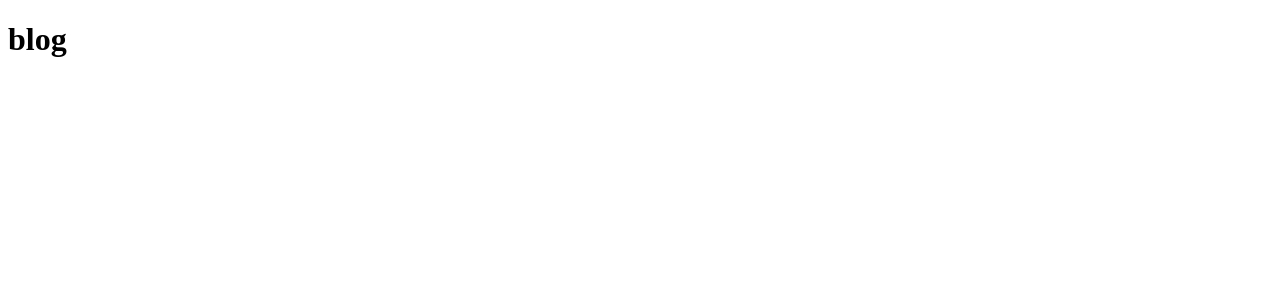
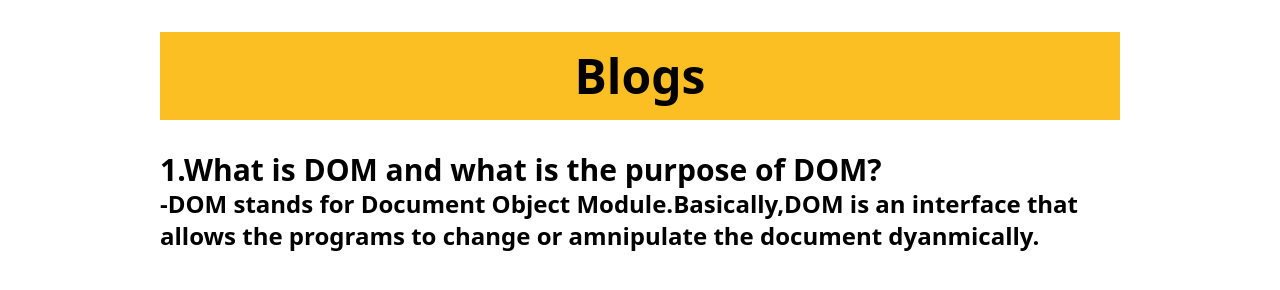
Before and after one commit to siamCSEJnU/geometry-genius, a plain HTML site: page blog.html in a window 1280 px wide. Drawn offline with nearby package versions, Linux system fonts and the light colour scheme.

Commit message:
header section is added in blog.html

```diff
--- a/blog.html
+++ b/blog.html
@@ -5,8 +5,27 @@
     <meta http-equiv="X-UA-Compatible" content="IE=edge" />
     <meta name="viewport" content="width=device-width, initial-scale=1.0" />
     <title>blogs</title>
+    <script src="https://cdn.tailwindcss.com"></script>
   </head>
   <body>
-    <h1>blog</h1>
+    <header>
+      <div class="bg-amber-400 p-5 my-8 w-9/12 mx-auto">
+        <h1 class="text-5xl text-center font-bold">Blogs</h1>
+      </div>
+      <main>
+        <section>
+          <div>
+            <h2 class="w-9/12 text-3xl font-semibold mx-auto">
+              1.What is DOM and what is the purpose of DOM?
+            </h2>
+            <p class="w-9/12 text-2xl font-semibold mx-auto">
+              -DOM stands for Document Object Module.Basically,DOM is an
+              interface that allows the programs to change or amnipulate the
+              document dyanmically.
+            </p>
+          </div>
+        </section>
+      </main>
+    </header>
   </body>
 </html>
```
